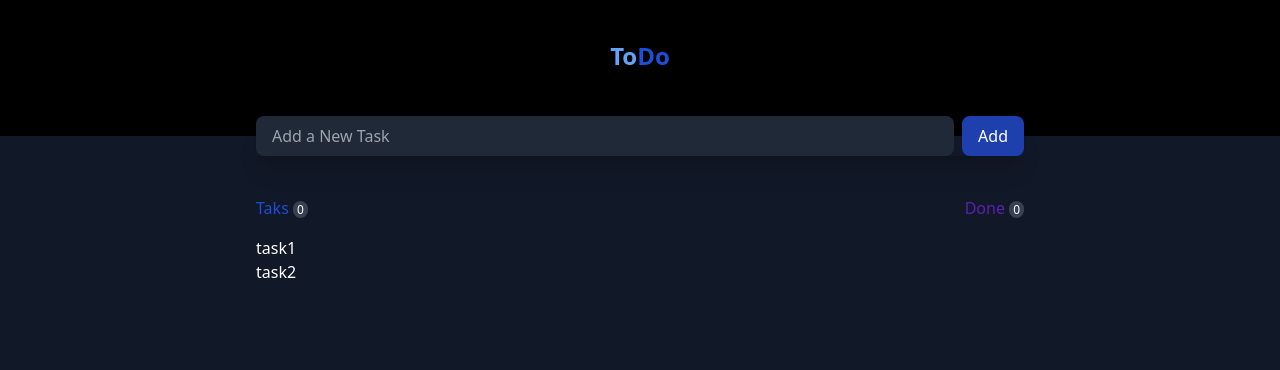
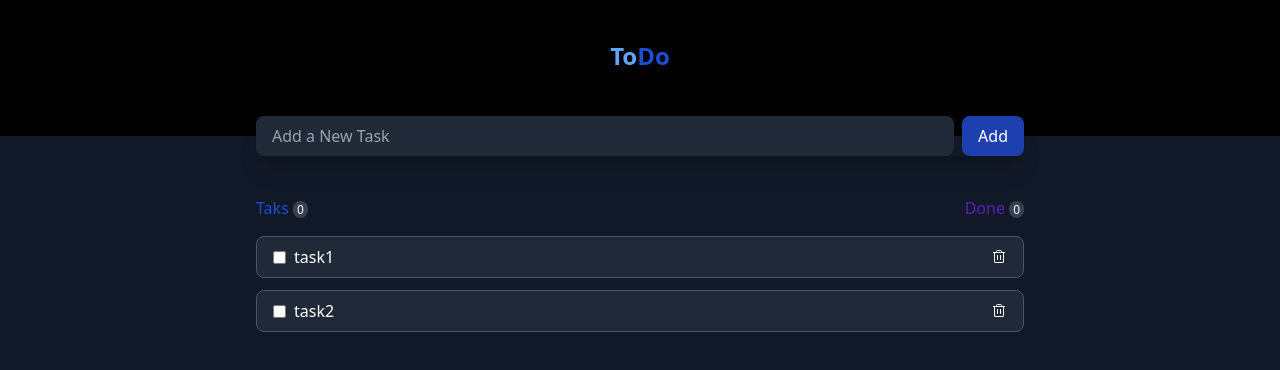
Before and after one commit to brunomaruya/ToDoList, a Next.js app: page / in a window 1280 px wide. Shown: the top 370 px of the page. Built offline with nearby package versions, Linux system fonts and the light colour scheme.

Commit message:
update task component

```diff
--- a/package.json
+++ b/package.json
@@ -16,6 +16,7 @@
     "eslint-config-next": "13.2.3",
     "next": "13.2.3",
     "phosphor-react": "^1.4.1",
+    "pretty-checkbox": "^3.0.3",
     "react": "18.2.0",
     "react-dom": "18.2.0",
     "typescript": "4.9.5"
--- a/src/components/Task.tsx
+++ b/src/components/Task.tsx
@@ -1,5 +1,18 @@
+import { Trash } from 'phosphor-react';
 import React from 'react';
 
 export default function Task({ taskText }: { taskText: string }) {
-  return <div>{taskText}</div>;
+  return (
+    <div className="flex justify-between rounded-lg items-center gap-2 py-2 px-4 bg-gray-800 border-gray-600 border-[1px]">
+      <input
+        type="checkbox"
+        id={taskText}
+        className=" checked:bg-violet-500  rounded-full"
+      />
+      <label htmlFor={taskText}>{taskText}</label>
+      <div className="ml-auto">
+        <Trash />
+      </div>
+    </div>
+  );
 }
--- a/src/components/TaskList.tsx
+++ b/src/components/TaskList.tsx
@@ -7,7 +7,7 @@ export default function TaskList() {
   const { tasks } = useContext(TasksContext);
   console.log(tasks);
   return (
-    <div className="flex flex-col text-white">
+    <div className="flex flex-col gap-3 text-white">
       {tasks.map((task, index) => (
         <Task key={index} taskText={task} />
       ))}
```
Also changed, not shown: 1 other file (tests, documents, lock files or other folders).
